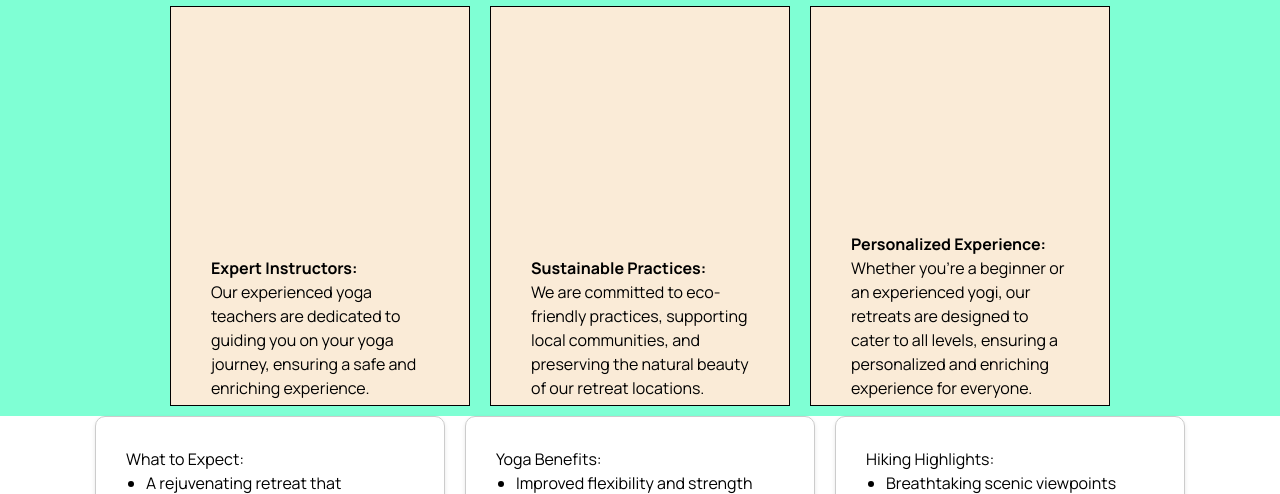
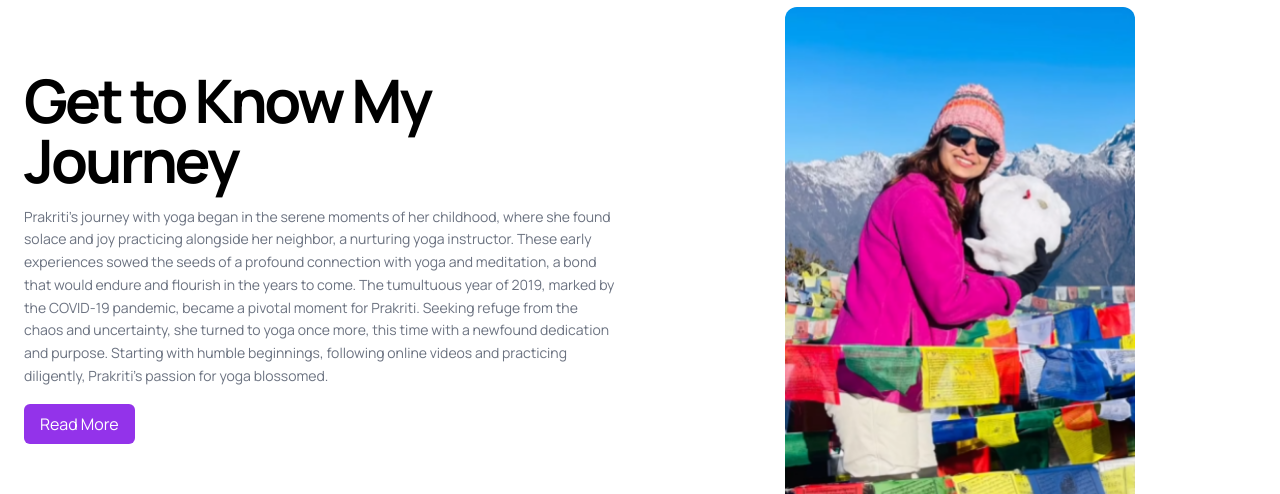
Before and after one commit to bhandaripawan8/Yoga-MERN, a React (Vite) app: page / in a window 1280 px wide. Shown: the part 1984-2478 px from the top of the page. Built offline with nearby package versions, Linux system fonts and the light colour scheme.

Commit message:
about me section redesigning

```diff
--- a/package.json
+++ b/package.json
@@ -11,6 +11,11 @@
   },
   "dependencies": {
     "@fortawesome/fontawesome-free": "^6.5.1",
+    "@fortawesome/fontawesome-svg-core": "^6.5.2",
+    "@fortawesome/free-brands-svg-icons": "^6.5.2",
+    "@fortawesome/free-regular-svg-icons": "^6.5.2",
+    "@fortawesome/free-solid-svg-icons": "^6.5.2",
+    "@fortawesome/react-fontawesome": "^0.2.0",
     "framer-motion": "^11.1.7",
     "react": "^18.2.0",
     "react-dom": "^18.2.0",
--- a/src/App.css
+++ b/src/App.css
@@ -9,44 +9,3 @@
 body {
     font-family: "Manrope", sans-serif;
 }
-
-.sticky__header{
-    width: 100%;
-    height: 80px;
-    line-height: 80px;
-    position: sticky;
-    top: 0;
-    left: 0;
-    z-index: 99999;
-    box-sizing: 3px 3px -8px 3px #ddd;
-}
-
-@media only screen and (max-width: 768px){
-    .navigation{
-        width: 100%;
-        height: 100%;
-        position: fixed;
-        top: 0;
-        left: 0;
-        z-index: 100;
-        background: #00000084;
-        display: none;
-    }
-    .menu{
-        width: 15rem;
-        height: 100%;
-        position: absolute;
-        top: 0;
-        right: 0;
-        background: #fff;
-        z-index: 200;
-        flex-direction: column;
-        justify-content: center;
-        align-items: center;
-        line-height: 20px;
-    }
-
-    .show__menu{
-        display: block;
-    }
-}
--- a/src/Routes/Routers.jsx
+++ b/src/Routes/Routers.jsx
@@ -7,6 +7,7 @@ import Sessions from '../Pages/Sessions/Sessions'
 import SessionsDetails from '../Pages/Sessions/SessionsDetails'
 import {Routes, Route} from 'react-router-dom';
 import Tarevir from '../components/Sessions/Tarevir'
+import AboutMore from '../components/AboutMe/AboutMore'
 
 
 const Routers = () => {
@@ -19,6 +20,7 @@ const Routers = () => {
         <Route path='/sessions/' element={<Sessions/>}/>
         <Route path='/sessionsdetails' element={<SessionsDetails/>}/>
         <Route path='/tarevir' element= {<Tarevir/>}/>
+        <Route path='/about' element = {<AboutMore/>}/>
     </Routes>
   )
 }
--- /dev/null
+++ b/src/components/AboutMe/AboutMore.jsx
@@ -0,0 +1,17 @@
+
+
+import React from 'react'
+import { aboutMe } from "../../data";
+
+const AboutMore = () => {
+    const { ourStory } = aboutMe;
+
+  return (
+    <div className='flex items-center justify-center mt-[100px]'>
+        <p className='max-w-[600px] text-gray-500 md:text-sm/relaxed lg:text-sm/relaxed sm:text-sm/relaxed dark:text-gray-400'>{ourStory}</p>
+
+    </div>
+  )
+}
+
+export default AboutMore
--- a/src/components/AboutMe/AboutUs.jsx
+++ b/src/components/AboutMe/AboutUs.jsx
@@ -1,16 +1,47 @@
-import React from 'react'
-import { aboutMe } from '../../data'
+import { Link } from "react-router-dom";
+import about1 from "../../assets/images/aboutme.png";
 
 const AboutUs = () => {
-    const {ourStory} = aboutMe;
+  return (
+    <>
+      <section className="w-full py-12 md:py-24 lg:py-32">
+        <div className="container grid items-center gap-8 px-4 md:px-6 lg:grid-cols-2 lg:gap-12">
+          <div className="space-y-4">
+            <h2 className="text-4xl font-bold tracking-tighter sm:text-5xl md:text-6xl">
+              Get to Know My Journey
+            </h2>
+            <p className="max-w-[600px] text-gray-500 md:text-sm/relaxed lg:text-sm/relaxed sm:text-sm/relaxed dark:text-gray-400">
+              Prakriti's journey with yoga began in the serene moments of her
+              childhood, where she found solace and joy practicing alongside her
+              neighbor, a nurturing yoga instructor. These early experiences
+              sowed the seeds of a profound connection with yoga and meditation,
+              a bond that would endure and flourish in the years to come. The
+              tumultuous year of 2019, marked by the COVID-19 pandemic, became a
+              pivotal moment for Prakriti. Seeking refuge from the chaos and
+              uncertainty, she turned to yoga once more, this time with a
+              newfound dedication and purpose. Starting with humble beginnings,
+              following online videos and practicing diligently, Prakriti's
+              passion for yoga blossomed.
+            </p>
+            <div>
+              <Link to={'/about'}>
+                <button className="py-2 px-4 bg-purple-600 text-white rounded-md transition duration-300 hover:bg-purple-700">
+                  Read More
+                </button>
+              </Link>
+            </div>
+          </div>
+          <div className="flex justify-center">
+            <img
+              alt="Profile Picture"
+              className="h-[300px] w-[200px] sm:h-[400px] sm:w-[300px] md:h-[500px] md:w-[350px] mx-auto aspect-square overflow-hidden rounded-xl object-cover object-center"
+              src={about1}
+            />
+          </div>
+        </div>
+      </section>
+    </>
+  );
+};
 
-  return (
-    <div>
-        <h2>Our Story</h2>
-      <p className="about-me-story">{ourStory}</p>
-
-    </div>
-  )
-}
-
-export default AboutUs
+export default AboutUs;
--- a/src/components/Home/Home.jsx
+++ b/src/components/Home/Home.jsx
@@ -1,9 +1,10 @@
 import React from "react";
-import AboutMe from "../AboutMe/Aboutme";
+import AboutUs from "../AboutMe/AboutUs";
 import Contact from "../Contact/Contact";
 import Hero from "../Hero/Hero";
 import WhyChoose from "../whyChoose/WhyChoose";
 import Sessions from "../Sessions/Sessions";
+import OurValues from '../AboutMe/Values'
 import WhatToExpectData from "../WhatToExpect/WhatToExpectData";
 import Faq from "../FAQ/Faq";
 
@@ -12,8 +13,9 @@ const Home = () => {
     <>
       <Hero />
       <Sessions />
-      <AboutMe />
+      <AboutUs />
       <WhyChoose />
+      <OurValues/>
       <WhatToExpectData />
       <Faq />
       <Contact />
```
Also changed, not shown: 1 other file (tests, documents, lock files or other folders).
